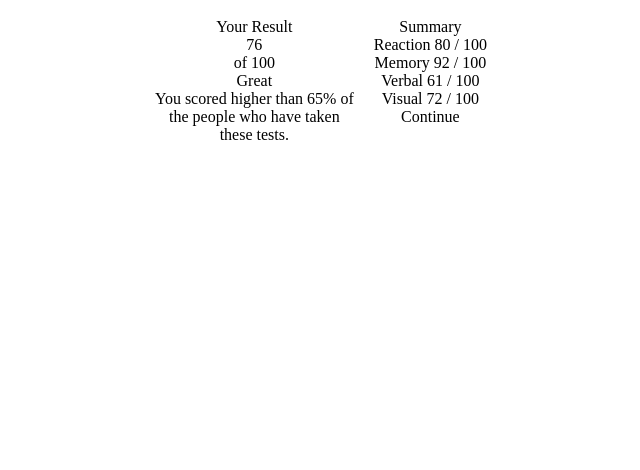
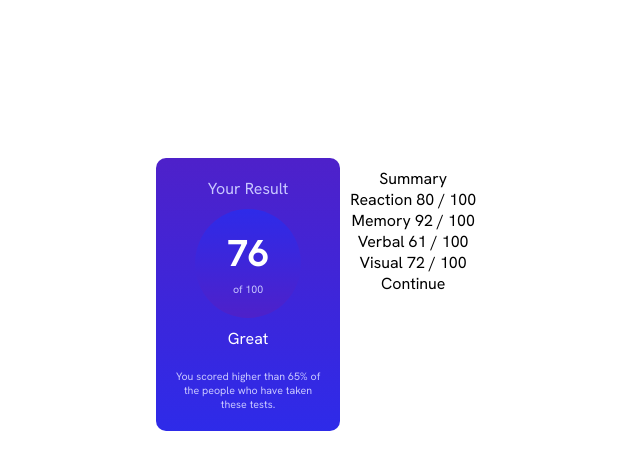
Before and after one commit to jaliecac/ResultsSummaryComponent, a plain HTML site: page index.html in a window 1280 px wide. Shown: the whole page, without its empty margins (319-959 px from the left). Drawn offline with Linux system fonts and the light colour scheme.

Commit message:
Added designs

```diff
--- a/index.html
+++ b/index.html
@@ -13,15 +13,17 @@
 </head>
 <body class="container">
 
-  <div class="item">
-    Your Result<br>
-    76<br>
-    of 100<br>
-    Great<br>
-    You scored higher than 65% of<br> the people who have taken <br>these tests.
+  <div class="item result">
+    <div class="lightGrey">Your Result<br></div>
+    <div class="circle">
+      <span class="big white">76</span><br>
+      <span class="small">of 100</span>
+    </div>
+    <div class="white">Great</div>
+    <div class="small">You scored higher than 65% of<br> the people who have taken <br>these tests.</div>
   </div>
 
-  <div class="item">
+  <div class="item summary">
     Summary
     <br>
     Reaction
--- a/style.css
+++ b/style.css
@@ -1,3 +1,5 @@
+@import url('https://fonts.googleapis.com/css2?family=Hanken+Grotesk:ital,wght@0,100..900;1,100..900&display=swap');
+
 div {
     padding: 10px;
 }
@@ -5,8 +7,46 @@ div {
 .container {
     display: flex;
     justify-content: center;
+    font-family: "Hanken Grotesk", sans-serif;
+    padding:150px;
 }
 
 .item {
     text-align: center;
+    padding: 10px;
 }
+
+.summary {
+    background-color: white;
+}
+
+.result {
+    background-image: linear-gradient(hsla(256, 72%, 46%, 1), hsla(241, 81%, 54%));
+    border-radius: 10px;
+}
+
+.circle {
+    border-radius: 50%;
+    padding: 20px;
+    background-image: linear-gradient(hsla(241, 81%, 54%), hsla(256, 72%, 46%, 1));
+    width: 40%;
+    margin: auto;
+}
+
+.white {
+    color: white;
+}
+
+.lightGrey {
+    color:hsl(241, 100%, 89%);
+}
+
+.big {
+    font-size: 28pt;
+    font-weight: bold;
+}
+
+.small {
+    font-size: 8pt;
+    color:hsl(241, 100%, 89%);
+}
```
